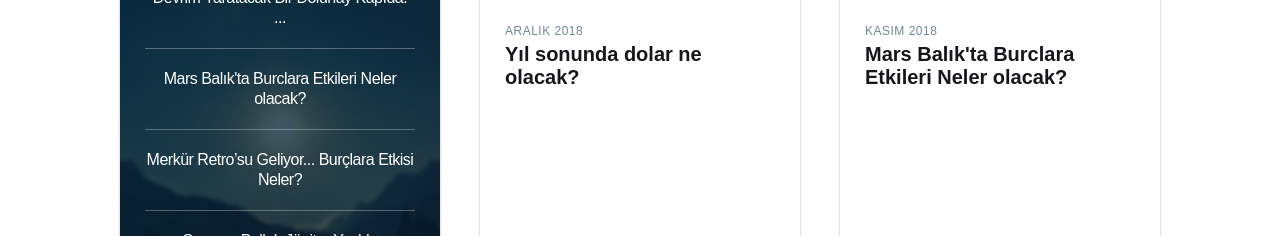
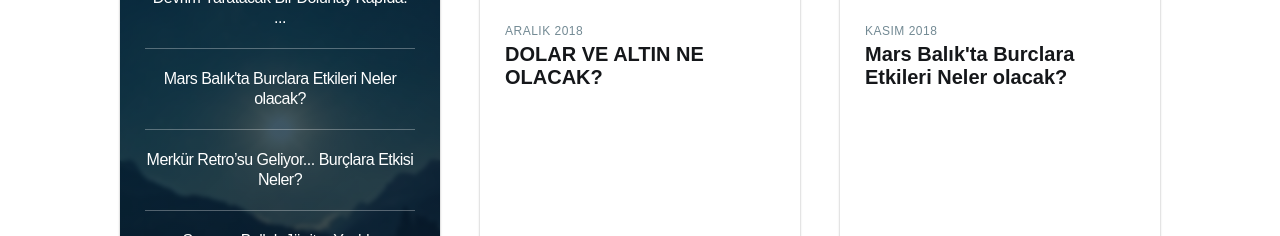
Before and after one commit to astrylcs/astrylcs.github.io, a Jekyll site: the page built from _posts/2018-11-20-kasim.md, in a window 1280 px wide. Shown: the part 1729-1965 px from the top of the page. Built offline with Jekyll 4.4.1, drawn with Linux system fonts in a browser that asks for light colours.

Commit message:
Update 2018-11-30-kasim.md

```diff
--- a/_posts/2018-11-30-kasim.md
+++ b/_posts/2018-11-30-kasim.md
@@ -1,6 +1,6 @@
 ---
-image: SvQa1_FGd5o
+image: FTVbTXeeskM
 tag: ARALIK 2018
-title: Yıl sonunda dolar ne olacak?
+title: DOLAR VE ALTIN NE OLACAK?
 ---
-{% include video.html id="SvQa1_FGd5o" %}
+{% include video.html id="FTVbTXeeskM" %}
```
